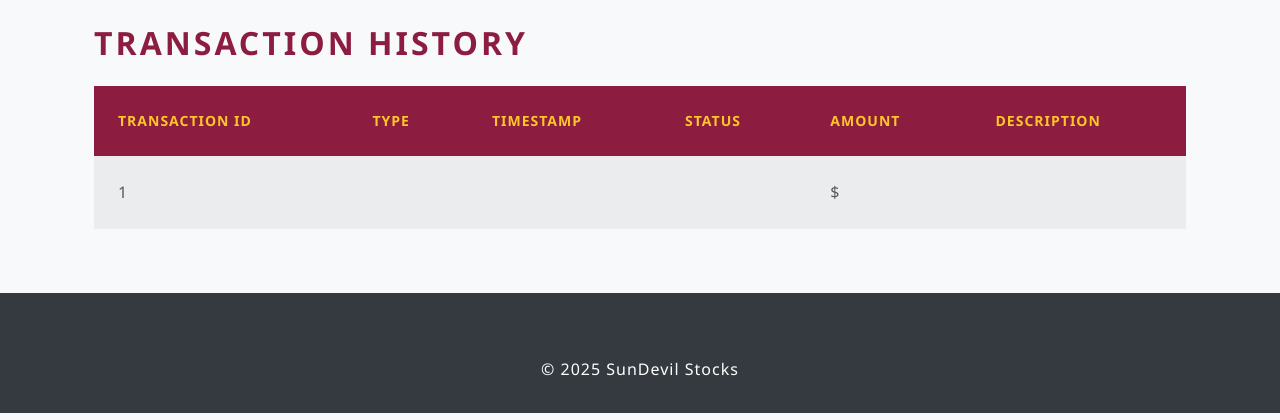
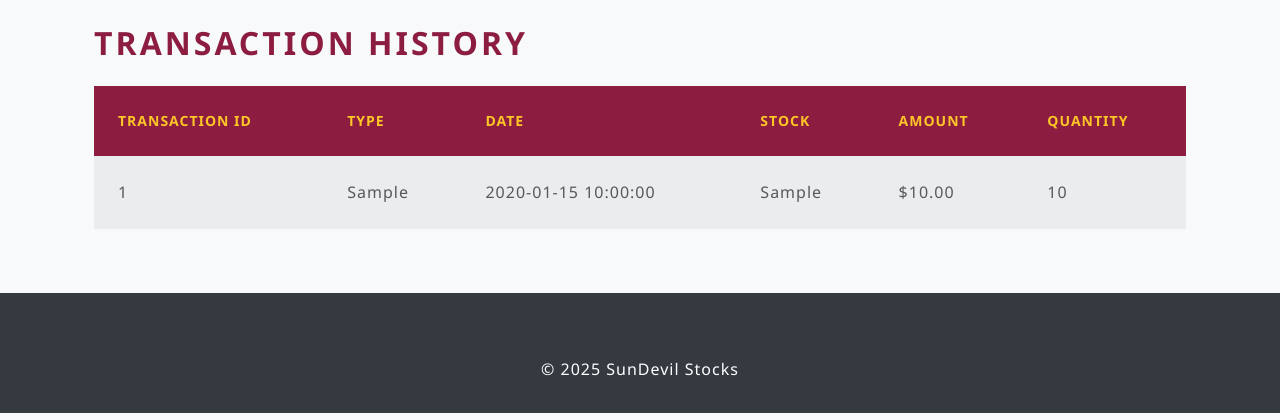
Before and after one commit to ekrosenberg/Final_Stocks, a Flask app: page /user_transactions in a window 1280 px wide. Shown: the part 94-514 px from the top of the page. Run offline with Flask 3, Linux system fonts and the light colour scheme; a user stored in the database is signed in; tables that the repository leaves empty hold one stand-in row (values such as "Sample post"); some libraries are stand-ins or nearby versions.

Commit message:
Fixed Transaction Display
troubelshooted user_trade route further, fixed transaction page to display transaction history.

```diff
--- a/app.py
+++ b/app.py
@@ -16,10 +16,11 @@ app = Flask(__name__)
 bootstrap = Bootstrap5(app)
 
 # Database Config
+app.config['SECRET_KEY'] = 'your-secret-key'
 
 app.config['SQLALCHEMY_DATABASE_URI'] = 'mysql+pymysql://root:password@localhost/flask_project' # Edit SQL login for local machine
 app.config['SQLALCHEMY_TRACK_MODIFICATIONS'] = False
-app.config['SECRET_KEY'] = 'your-secret-key'
+
 db = SQLAlchemy(app)
 login_manager = LoginManager()
 login_manager.init_app(app)
@@ -205,6 +206,8 @@ def user_trades():
                 "total_price": float(total_price)
             }
 
+            session.modified = True
+
             flash(
                 f"Are you sure you want to buy {quantity} shares of {stock_symbol} for ${total_price:.2f}?",
                 "warning"
@@ -269,6 +272,8 @@ def user_trades():
                 "quantity": quantity,
                 "total_price": float(total_price)
             }
+
+            session.modified = True
 
             flash(f"Are you sure you want to sell {quantity} shares of {stock_symbol} for ${total_price:.2f}?", "warning")
             return redirect(url_for("user_trades"))
--- a/templates/user_trades.html
+++ b/templates/user_trades.html
@@ -47,7 +47,7 @@
                 <input type="hidden" name="action" value="buy">
                 <div class="form-group">
                     <label for="buyStockSymbol">Stock Symbol:</label>
-                    <input type="text" class="form-control" id="buyStockSymbol" name="stockSymbol" required>
+                    <input type="text" class="form-control" id="buyStockSymbol" name="buyStockSymbol" required>
                 </div>
                 <div class="form-group">
                     <label for="buyQuantity">Quantity:</label>
@@ -64,7 +64,7 @@
                 <input type="hidden" name="action" value="sell">
                 <div class="form-group">
                     <label for="sellStockSymbol">Stock Symbol:</label>
-                    <input type="text" class="form-control" id="sellStockSymbol" name="stockSymbol" required>
+                    <input type="text" class="form-control" id="sellStockSymbol" name="sellStockSymbol" required>
                 </div>
                 <div class="form-group">
                     <label for="sellQuantity">Quantity:</label>
--- a/templates/user_transactions.html
+++ b/templates/user_transactions.html
@@ -18,31 +18,21 @@
         <tr>
           <th>Transaction ID</th>
           <th>Type</th>
-          <th>Timestamp</th>
-          <th>Status</th>
+          <th>Date</th>
+          <th>Stock</th>
           <th>Amount</th>
-          <th>Description</th>
+          <th>Quantity</th>
         </tr>
       </thead>
       <tbody>
         {% for transaction in transactions %}
         <tr>
           <td>{{ transaction.id }}</td>
-          <td>{{ transaction.type }}</td>
-          <td>{{ transaction.timestamp }}</td>
-          <td>
-            {% if transaction.status == "Completed" %}
-              <span class="badge bg-success">{{ transaction.status }}</span>
-            {% elif transaction.status == "Pending" %}
-              <span class="badge bg-warning text-dark">{{ transaction.status }}</span>
-            {% elif transaction.status == "Failed" %}
-              <span class="badge bg-danger">{{ transaction.status }}</span>
-            {% else %}
-              <span class="badge bg-secondary">{{ transaction.status }}</span>
-            {% endif %}
-          </td>
-          <td>${{ transaction.amount }}</td>
-          <td>{{ transaction.description }}</td>
+          <td>{{ transaction.transaction_type }}</td>
+          <td>{{ transaction.date.strftime('%Y-%m-%d %H:%M:%S') }}</td>
+          <td>{{ transaction.stock_symbol }}</td>
+          <td>${{ "%.2f"|format(transaction.total_amount) }}</td>
+          <td>{{ transaction.quantity }}</td>
         </tr>
         {% endfor %}
       </tbody>
```
